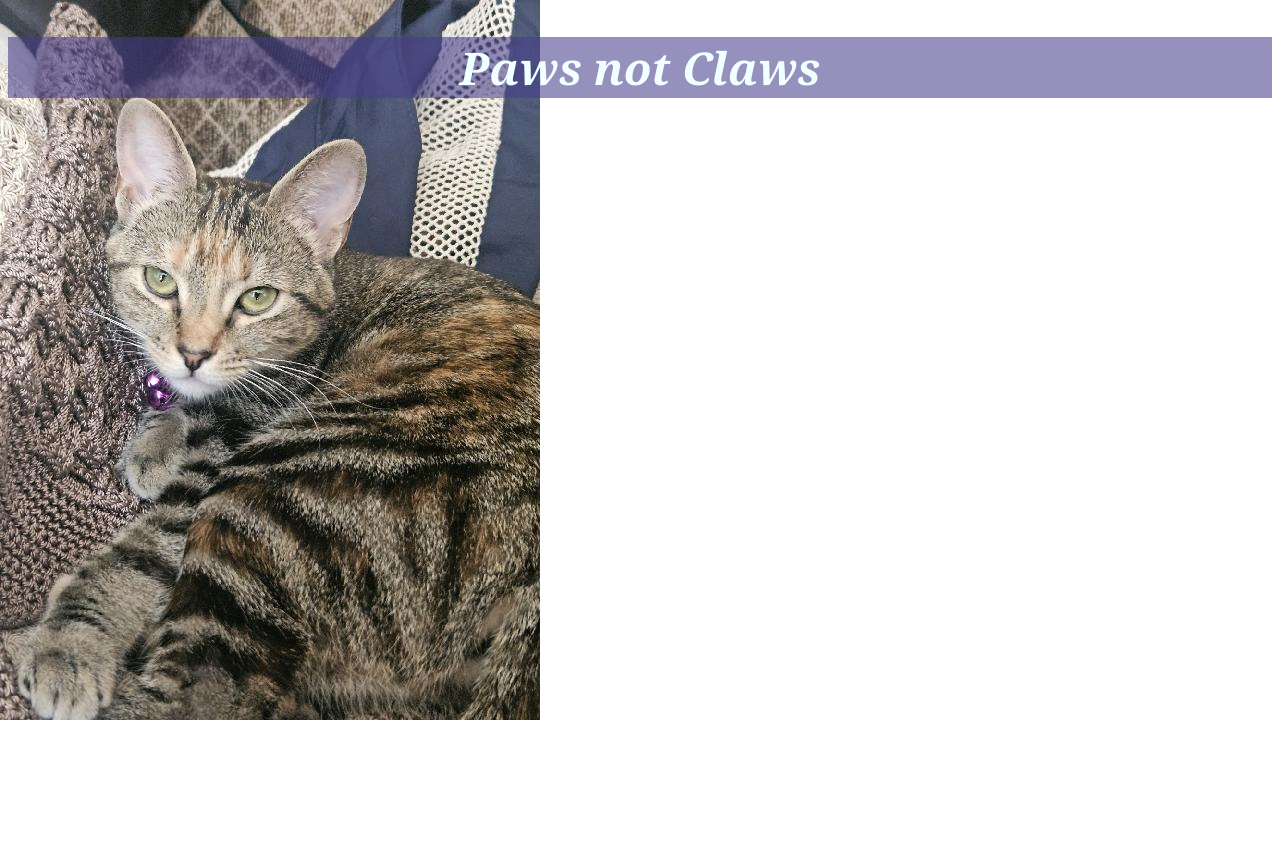
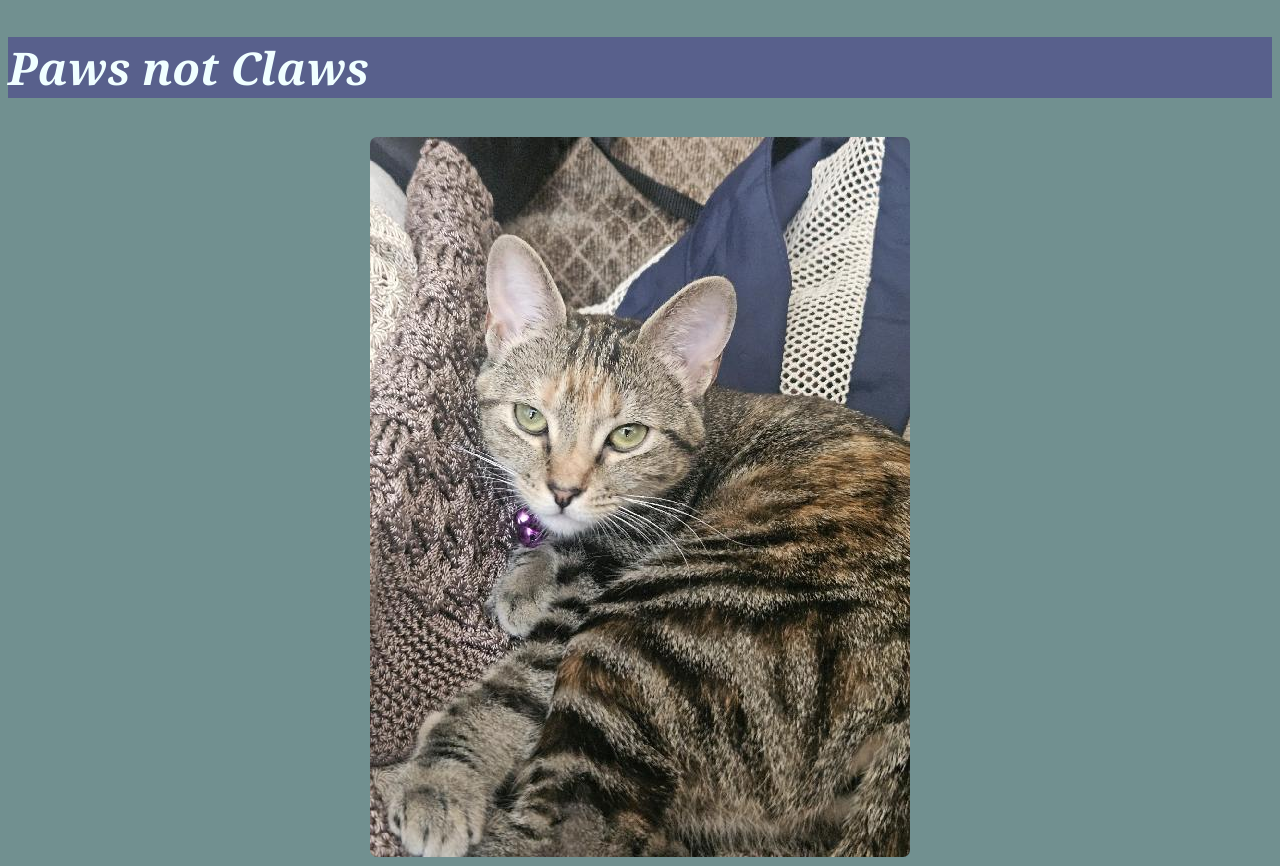
Before and after one commit to zenmanphd/pawsnotclaws, a plain HTML site: page index.html in a window 1280 px wide. Before the commit the page ends 800 px from the top, so only its background shows below. Drawn offline with Linux system fonts and the light colour scheme.

Commit message:
center image with border

```diff
--- a/index.html
+++ b/index.html
@@ -11,5 +11,8 @@
 <nav id="banner">
     <h1><i>Paws not Claws</i></h1>
 </nav>
+<div>
+    <img src="paws2.jpg">
+</div>
 </body>
 </html>
--- a/paws.css
+++ b/paws.css
@@ -7,8 +7,12 @@ h1 {
     background-color: rgba(71, 61, 139, 0.571);
 }
 body {
-    background-image: url("paws2.jpg");
-    background-attachment: fixed;
-    background-repeat: no-repeat;
-    text-align: center;
+    background-color:rgb(113, 144, 144);
 }
+img {
+    display: block;
+    margin-left: auto;
+    margin-right: auto;
+    border: 1px solid rgb(113, 144, 144);
+    border-radius: 8px;
+}
```
